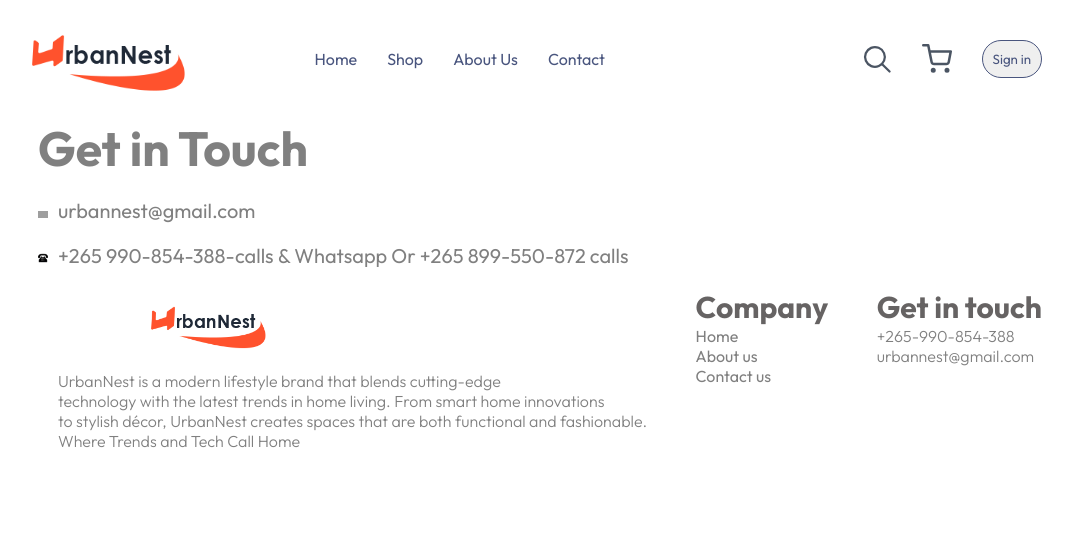
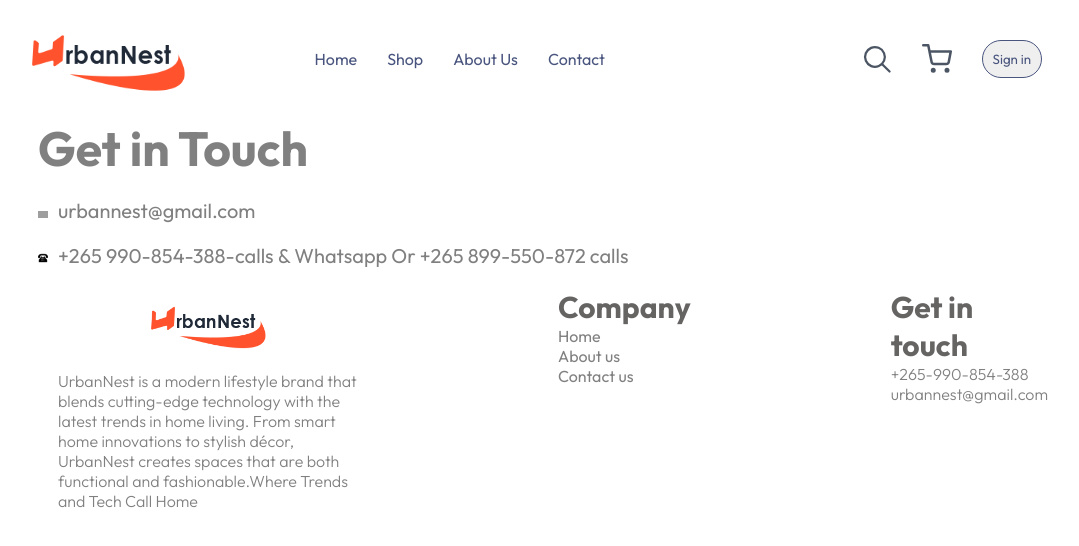
Before and after one commit to Eddie265/Urban-Nest-Project, a React (Vite) app in the folder Frontend/: page /Contact in a window 1280 px wide. Shown: the top 546 px of the page, without its empty margins (90-1169 px from the left). Built offline with nearby package versions, Linux system fonts and the light colour scheme; no server answers; grey boxes are pictures that could not be loaded.

Commit message:
another commit

```diff
--- a/Frontend/src/components/Footer/Footer.css
+++ b/Frontend/src/components/Footer/Footer.css
@@ -5,7 +5,8 @@
     margin: 20px 20px 50px 20px;
     display: flex;
     align-items: start;
-    justify-content: space-between;
+    gap: 200px;
+    /* justify-content: space-between; */
 }
 .left1 p{
     font-size: 16px;
--- a/Frontend/src/components/Footer/Footer.jsx
+++ b/Frontend/src/components/Footer/Footer.jsx
@@ -8,7 +8,7 @@
     <div className='footer'>
         <div className="left1">
             <img className='logo1' src={assets.logo} alt="" />
-            <p>UrbanNest is a modern lifestyle brand that blends cutting-edge<br />technology with the latest trends in home living. From smart home innovations<br/>to stylish décor, UrbanNest creates spaces that are both functional and fashionable.<br/>Where Trends and Tech Call Home</p>
+            <p>UrbanNest is a modern lifestyle brand that blends cutting-edge technology with the latest trends in home living. From smart home innovations to stylish décor, UrbanNest creates spaces that are both functional and fashionable.Where Trends and Tech Call Home</p>
         </div>
         <div className="center2">
             <h2>Company</h2>
--- a/Frontend/src/components/Header/Header.jsx
+++ b/Frontend/src/components/Header/Header.jsx
@@ -1,6 +1,7 @@
 import React, { useEffect, useState } from 'react'
 import './Header.css'
 import { assets } from '../../assets/assets'
+import { Link } from 'react-router-dom';
 
 const Header = () => {
   const sliderData = [
@@ -58,9 +59,9 @@
                 <h1 className='slide-title'>{slide.title}</h1>
                 <div className='slide-buttons'>
                   <button className='primary-btn'>{slide.buttonText1}</button>
-                  <button className='secondary-btn'><a href="/Shop">
+                  <button className='secondary-btn'><Link to="/Shop">
                     {slide.buttonText2}
-                   </a>
+                   </Link>
                     <img src={assets.arrow_icon} alt="arrow" />
                   </button>
                 </div>
--- a/Frontend/src/components/ProductItems/ProductItem.jsx
+++ b/Frontend/src/components/ProductItems/ProductItem.jsx
@@ -4,7 +4,7 @@
 import { StoreContext } from '../../context/StoreContext'
 import { Link } from 'react-router-dom'
 
-const ProductItem = ({ id, userId, name, description, price, offerPrice, image, category, date },props) => {
+const ProductItem = ({ id, userId, name, description, price, offerPrice, image, category, date }) => {
 
 
   const{cartItems,addToCart,removeFromCart,url} = useContext(StoreContext)
--- a/Frontend/src/context/StoreContext.jsx
+++ b/Frontend/src/context/StoreContext.jsx
@@ -11,7 +11,8 @@
     const [cartItems, setCartItems] = useState({});
     const url = "https://urban-nest-backend-pvvj.onrender.com";
     const [token, setToken] = useState("");
-    const [product_list, setProductList] = useState([])
+    const [product_list, setProductList] = useState([]);
+
 
     const addToCart = async (itemId) => {
         if (!cartItems[itemId]) {
```
Also changed, not shown: Frontend/src/App.jsx (+6 -2 lines).
